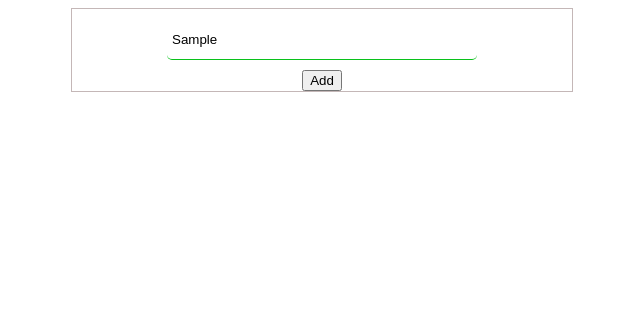
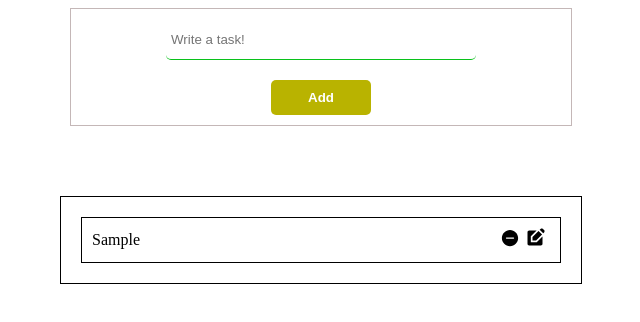
Before and after one commit to onatuce/TODO, a React (Vite) app: page / in a window 1280 px wide. Both pictures are taken after typing "Sample" into the empty fields and a click on the button "Add". Shown: the top 322 px of the page, without its empty margins (319-959 px from the left). Built offline with nearby package versions, Linux system fonts and the light colour scheme.

Commit message:
CRUD + CSS + BUTTONS

```diff
--- a/package.json
+++ b/package.json
@@ -11,7 +11,8 @@
   },
   "dependencies": {
     "react": "^19.2.0",
-    "react-dom": "^19.2.0"
+    "react-dom": "^19.2.0",
+    "react-icons": "^5.5.0"
   },
   "devDependencies": {
     "@eslint/js": "^9.39.1",
--- a/src/App.css
+++ b/src/App.css
@@ -26,3 +26,18 @@
   outline: none;
   border-radius: 5px;
 }
+.todo-button{
+  width: 100px;
+  height: 35px;
+  margin: 10px;
+  border: none;
+  border-radius: 5px;
+  background-color: #b9b300;
+  color: white;
+  font-weight: 800;
+  cursor: pointer;
+}
+.todo-icons{
+  font-size: 20px;
+  margin-right: 5px;
+}
--- a/src/App.jsx
+++ b/src/App.jsx
@@ -1,12 +1,40 @@
+import { useState } from 'react';
 import './App.css';
 import TodoCreate from './components/TodoCreate';
+import TodoList from './components/TodoList';
+
+
 function App() {
+
+
+  const [todos,setTodos]=useState([]);
+
+  const createTodo=(newTodo)=>{
+    setTodos([...todos,newTodo]);
+  }
+
+  const removeTodo=(id)=>{
+    setTodos(todos.filter(todo => todo.id !== id));
+  }
+
+  const updateTodo=(newTodo)=>{
+    const updateTodos=todos.map((todo)=>{
+           if (todo.id!==newTodo.id){
+        return todo;
+      }
+      return newTodo;
+  })
+    setTodos([...updateTodos]);
+  }
+
+  console.log(todos);
 
   return (
 
     <div className='App'>
-      <div style={{width:'500px', display:'flex', flexDirection:'column', allignItems:'center', justifyContent:'center', gap:'20px'}}>
-        <TodoCreate/>
+      <div style={{width:'500px', display:'flex', flexDirection:'column', alignItems:'center', justifyContent:'center', gap:'20px'}}>
+        <TodoCreate onCreateToDo={createTodo}/>
+        <TodoList todos={todos} onRemoveTodo={removeTodo} onUpdateTodo={updateTodo} />
       </div>
 
     </div>
--- /dev/null
+++ b/src/components/Todo.tsx
@@ -0,0 +1,45 @@
+import { useState } from 'react';
+import { FaCheck } from "react-icons/fa";
+import { IoIosRemoveCircle } from "react-icons/io";
+import { MdEditSquare } from "react-icons/md";
+
+import '../App.css';
+
+
+function Todo({ todo, onRemoveTodo ,onUpdateTodo}: any) {
+
+    const{ content, id  } = todo;
+
+    const[editable, setEditable] = useState(false);
+    const[newTodo, setNewTodo] = useState(content);
+
+    const updateTodo=() =>{
+        const request = { id: id,
+            content: newTodo
+        }
+        onUpdateTodo(request);
+        setEditable(false);
+    }
+
+    const removeTodo=() =>{
+        onRemoveTodo(id);
+    }
+
+  return (
+
+    <div style={{display:'flex', flexDirection:'row',alignItems:'center',justifyContent:'space-between', gap:'10px', border:'1px solid black', margin:'10px', padding:'10px'}}>
+        <div>{
+            editable ? <input className="todo-input" value={newTodo} onChange={(e) => setNewTodo(e.target.value)} type="text" defaultValue={content} /> : content
+        }
+        </div>
+        <div>
+            <IoIosRemoveCircle className="todo-icons" onClick={removeTodo}/>{
+                editable? <FaCheck className="todo-icons" onClick={updateTodo}/> : <MdEditSquare className="todo-icons" onClick={() => setEditable(true)}/>
+            }
+
+        </div>
+    </div>
+  )
+}
+
+export default Todo;
--- a/src/components/TodoCreate.jsx
+++ b/src/components/TodoCreate.jsx
@@ -1,9 +1,27 @@
+import { useState } from 'react';
 import '../App.css';
-function TodoCreate() {
+
+function TodoCreate({ onCreateToDo }) {
+
+    const [newTodo,setNewTodo]=useState('');
+    const clearInput=()=>{
+        setNewTodo('');
+    }
+
+    const createTodo=()=>{
+    if(!newTodo)return;
+    const request={
+        id:Math.floor(Math.random()*1000),
+        content:newTodo
+}
+    onCreateToDo(request);
+    clearInput();
+}
+
   return (
     <div className="todo-create">
-        <input className="todo-input" type="text" placeholder='Write a task!'/>
-        <button>Add</button>
+        <input  value={newTodo} onChange={(e)=>setNewTodo(e.target.value)} className="todo-input" type="text" placeholder='Write a task!'/>
+        <button onClick={createTodo} className='todo-button'>Add</button>
     </div>
   );
 }
--- /dev/null
+++ b/src/components/TodoList.tsx
@@ -0,0 +1,20 @@
+import '../App.css';
+import Todo from './Todo';
+
+
+function TodoList({ todos ,onRemoveTodo,onUpdateTodo}: any) {
+
+  return (
+
+    <div style={{width:'100%',border:'1px solid black', marginTop:'50px', padding:'10px'}}>
+        {
+            todos&&todos.map((todo: any)=>(
+                <Todo todo={todo} key={todo.id} onRemoveTodo={onRemoveTodo} onUpdateTodo={onUpdateTodo}/>
+
+            ))
+        }
+    </div>
+  )
+}
+
+export default TodoList;
```
Also changed, not shown: 1 other file (tests, documents, lock files or other folders).
